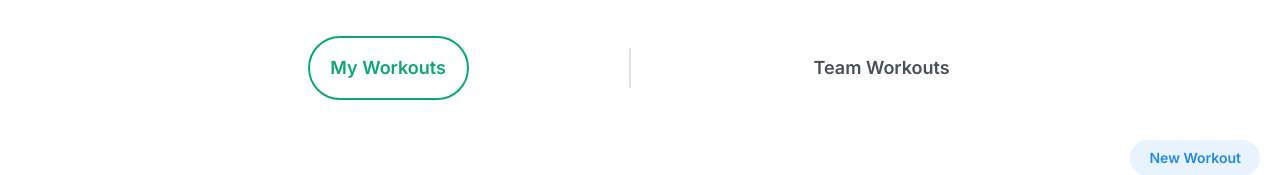
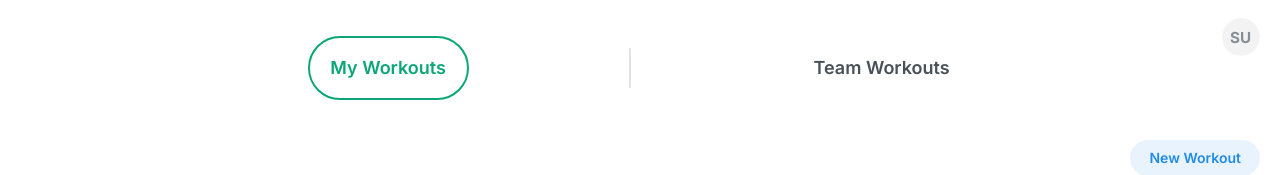
Before and after one commit to NoahFontaine/blades-app, a React (Vite) app: page /home in a window 1280 px wide. Shown: the top 175 px of the page. Built offline with nearby package versions, Linux system fonts and the light colour scheme; no server answers; sample sign-in values are in the browser's storage.

Commit message:
add sign off and account button

```diff
--- a/src/pages/Home.jsx
+++ b/src/pages/Home.jsx
@@ -1,11 +1,15 @@
 import { useState } from "react";
-import { Box, Container, UnstyledButton, useMantineTheme, rem } from "@mantine/core";
+import { Box, Container, UnstyledButton, useMantineTheme, rem, Menu, Avatar, Modal, Text, Group, Button, Divider } from "@mantine/core";
+import { IconLogout, IconUser } from "@tabler/icons-react";
 import MyWorkouts from "./components/MyWorkouts";
 import TeamWorkouts from "./components/TeamWorkouts";
+import { useAuth } from "../Auth";
 
 export default function Home() {
   const [view, setView] = useState("my");
+  const [profileOpen, setProfileOpen] = useState(false);
   const theme = useMantineTheme();
+  const { user, signout } = useAuth();
 
   const Pill = ({ value, label }) => {
     const active = view === value;
@@ -62,8 +66,88 @@ export default function Home() {
       style={{
         minHeight: "100vh",
         backgroundColor: "white",
+        position: "relative",
       }}
     >
+        <Box
+          style={{
+            position: "absolute",
+            top: 12,
+            right: 14,
+            zIndex: 10,
+          }}
+        >
+          <Menu width={190} position="left-end" radius="lg" shadow="sm" withinPortal>
+            <Menu.Target>
+          <UnstyledButton
+            style={{
+              display: "flex",
+              alignItems: "center",
+              gap: "0.5rem",
+              padding: "0.4rem 0.4rem",
+              background: "white",
+              borderRadius: 999,
+              cursor: "pointer",
+              transition: "background-color 120ms,border-color 120ms",
+            }}
+            onMouseEnter={(e) =>
+              (e.currentTarget.style.backgroundColor = theme.colors.gray[2])
+            }
+            onMouseLeave={(e) =>
+              (e.currentTarget.style.backgroundColor = "white")
+            }
+          >
+            {(() => {
+              const initials = (() => {
+            const name = user?.name?.trim();
+            if (name) {
+              const parts = name.split(/\s+/).filter(Boolean);
+              if (parts.length === 1) return parts[0].slice(0, 2).toUpperCase();
+              return (parts[0][0] + parts[parts.length - 1][0]).toUpperCase();
+            }
+            const email = user?.email;
+            if (email) {
+              const handle = email.split("@")[0];
+              const parts = handle.split(/[\.\-_]+/).filter(Boolean);
+              if (parts.length === 0) return "?";
+              if (parts.length === 1) return parts[0].slice(0, 2).toUpperCase();
+              return (parts[0][0] + parts[parts.length - 1][0]).toUpperCase();
+            }
+            return "?";
+              })();
+              return (
+            <Avatar
+              radius="xl"
+              size={38}
+              color="gray"
+              style={{ fontSize: rem(14), fontWeight: 600 }}
+            >
+              {initials}
+            </Avatar>
+              );
+            })()}
+          </UnstyledButton>
+            </Menu.Target>
+            <Menu.Dropdown>
+          <Menu.Label>Account</Menu.Label>
+          <Menu.Item
+            leftSection={<IconUser size={16} />}
+            onClick={() => setProfileOpen(true)}
+          >
+            Profile
+          </Menu.Item>
+          <Divider />
+          <Menu.Item
+            color="red"
+            leftSection={<IconLogout size={16} />}
+            onClick={async () => { await signout(); }}
+            >
+              Sign out
+            </Menu.Item>
+          </Menu.Dropdown>
+        </Menu>
+      </Box>
+
       <Container fluid py="lg" px="lg">
         {/* Pill group */}
         <Box
@@ -98,6 +182,37 @@ export default function Home() {
           {view === "team" && <TeamWorkouts />}
         </Box>
       </Container>
+
+      <Modal
+        opened={profileOpen}
+        onClose={() => setProfileOpen(false)}
+        title="Profile"
+        centered
+        radius="lg"
+      >
+        <Group align="center" mb="md" gap="sm">
+          <Avatar radius="xl" size={48} color="teal">
+            {(user?.name || user?.email || "?").slice(0,1).toUpperCase()}
+          </Avatar>
+          <Box>
+            <Text fw={600}>{user?.name || "No display name"}</Text>
+            <Text size="sm" c="dimmed">
+              {user?.email || "No email"}
+            </Text>
+          </Box>
+        </Group>
+        <Button
+          variant="light"
+          color="red"
+          fullWidth
+          onClick={async () => {
+            await signout();
+            setProfileOpen(false);
+          }}
+        >
+          Sign out
+        </Button>
+      </Modal>
     </Box>
   );
 }
--- a/src/pages/SignOn.jsx
+++ b/src/pages/SignOn.jsx
@@ -103,8 +103,8 @@ export default function SignOn() {
   return (
     <Center style={{ minHeight: "100vh", background: "#f6f9fc" }}>
       <Paper
-        radius="md"
-        p="xl"
+        radius="lg"
+        p="lg"
         withBorder
         style={{ width: 520, position: "relative" }}
       >
@@ -234,8 +234,8 @@ export default function SignOn() {
           </form>
           <Space h="xs" />
           <Text size="xs" color="dimmed" align="center">
-            By continuing you agree to our terms. Use Google or Email/Password
-            sign-in.
+            By continuing you agree to my terms. Use Google or Email/Password
+            sign-in. Lol are you actually reading this?
           </Text>
         </Stack>
       </Paper>
```
